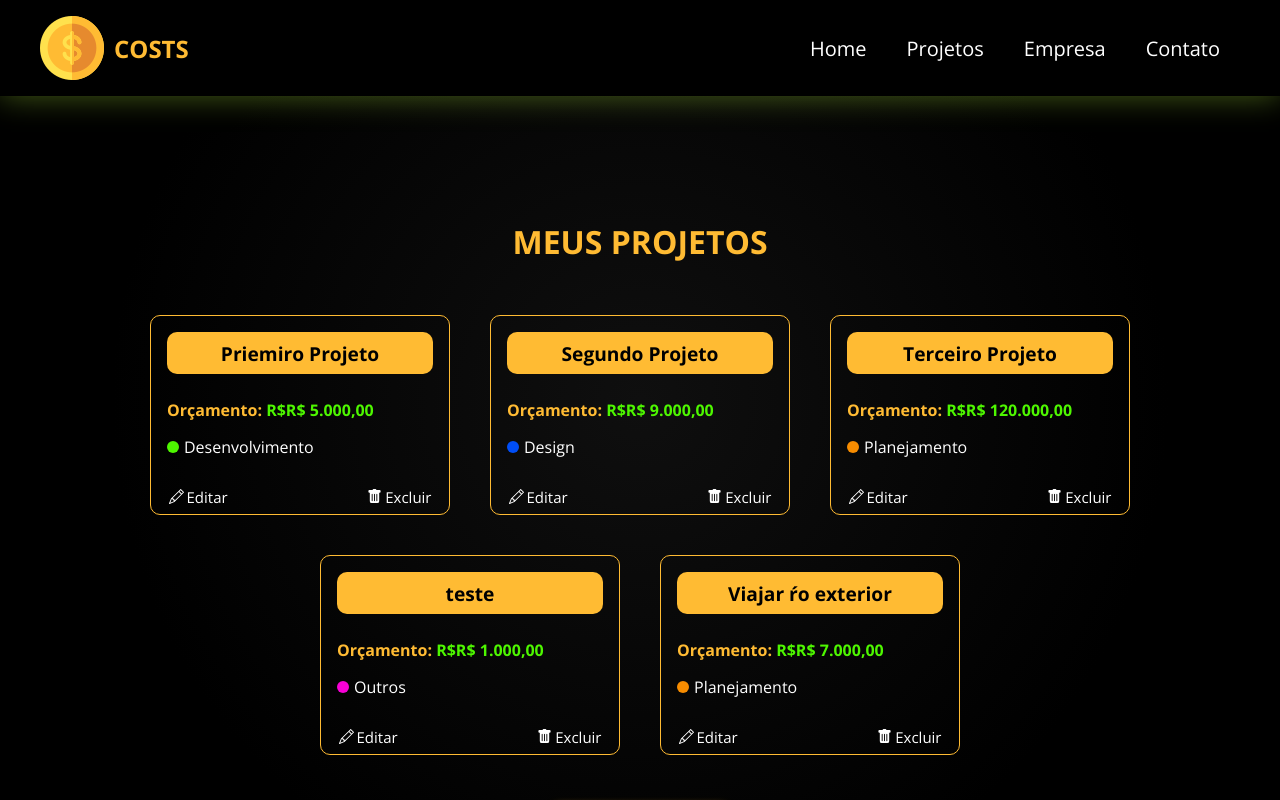
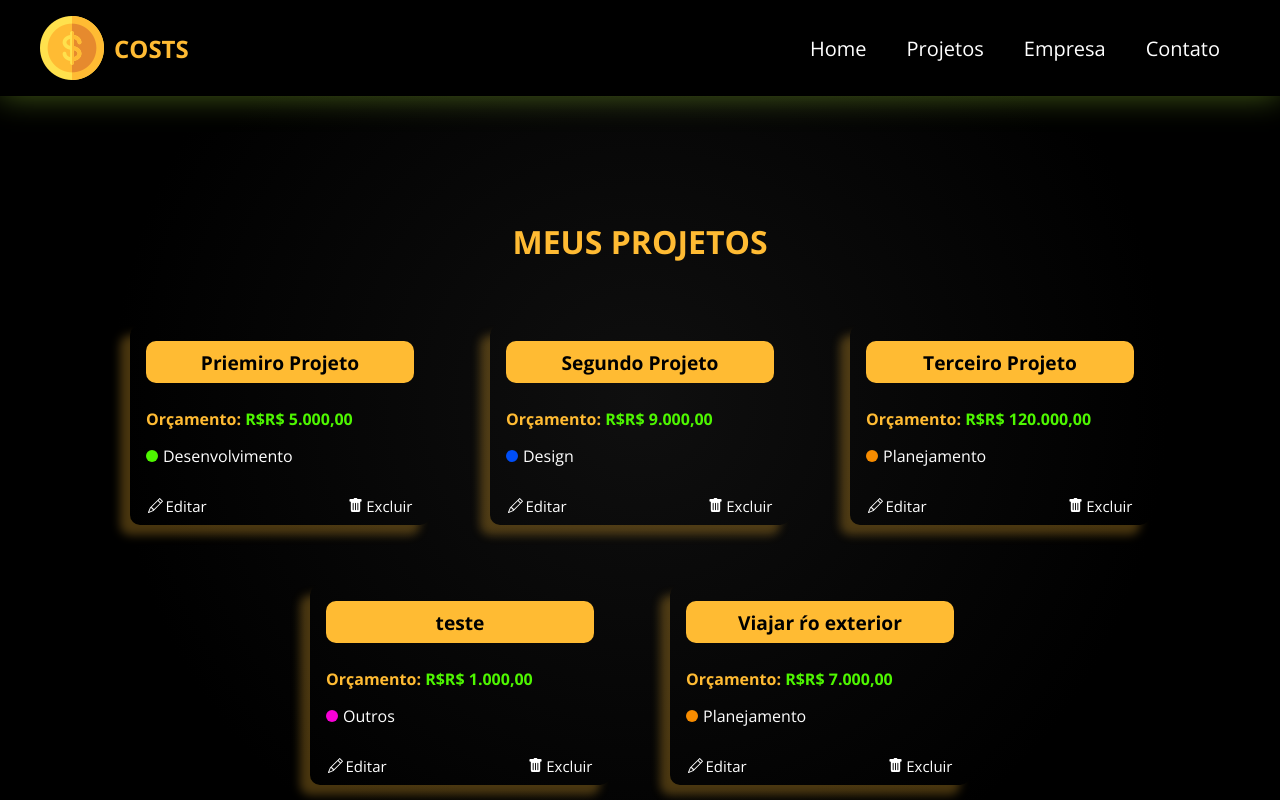
Before and after one commit to Devluisgsouza/Costs, a React (Create React App) app: page /projects in a window 1280 px wide. Shown: the top 800 px of the page. Built offline with nearby package versions, Linux system fonts and the light colour scheme; data requests are answered from the project's data file.

Commit message:
Fix project card

```diff
--- a/src/components/project/ProjectCard.module.css
+++ b/src/components/project/ProjectCard.module.css
@@ -3,11 +3,12 @@
 .project_card {
     display: block;
     padding: 1em;
-    border: 1px solid #ffbb33;
+    background-color: transparent;
+    box-shadow: -10px 10px 10px #ffbb3349;
     border-radius: 10px;
     width: 300px;
     height: 200px;
-    margin: 20px;
+    margin: 30px;
     transition: 0.2s;
 }
 
```
